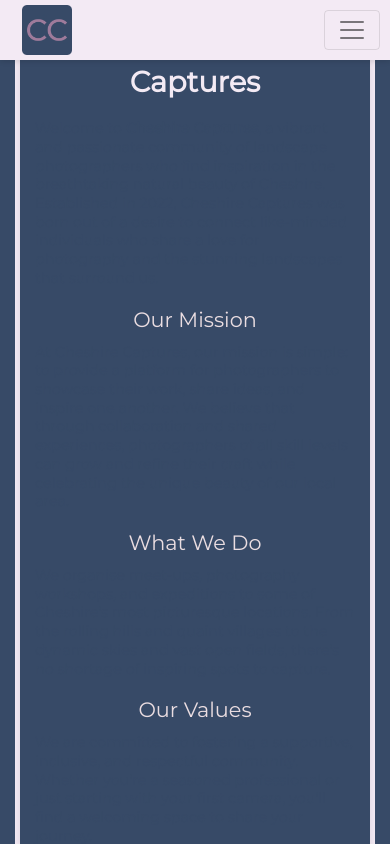
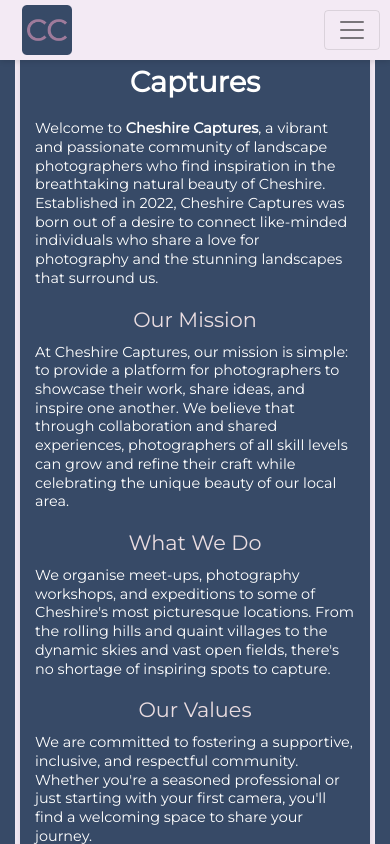
Before and after one commit to NickCMoore/cheshire-captures, a React (Create React App) app: page /about in a window 390 px wide. Shown: the top 844 px of the page. Built offline with nearby package versions, Linux system fonts and the light colour scheme.

Commit message:
style about page to avoid contrast issue

```diff
--- a/src/styles/AboutPage.module.css
+++ b/src/styles/AboutPage.module.css
@@ -1,6 +1,6 @@
 .AboutPage {
   background-color: #f3eaf4;
-  color: var(--yinmn-blue);
+  color: white;
   background-size: cover;
   background-position: center;
   background-repeat: no-repeat;
@@ -19,6 +19,7 @@ p {
   font-size: 1.2rem;
   line-height: 1.6;
   margin-bottom: 20px;
+  color: white;
 }
 
 .AboutContainer {
@@ -40,6 +41,7 @@ p {
 .Header {
   font-size: 2.5rem;
   margin-bottom: 20px;
+  color: white;
 }
 
 h2 {
@@ -52,9 +54,9 @@ p {
   font-size: 1rem;
   line-height: 1.6;
   margin-bottom: 20px;
+  color: white;
 }
 
-/* Media Queries for Mobile */
 @media (max-width: 768px) {
   .AboutPage {
     margin-top: 20px;
@@ -69,16 +71,19 @@ p {
   .Header {
     font-size: 2rem;
     text-align: center;
+    color: white;
   }
 
   h2 {
     font-size: 1.5rem;
     text-align: center;
+    color: var(--lavender-blush);
   }
 
   p {
     font-size: 1rem;
     line-height: 1.4;
+    color: white;
   }
 }
 
@@ -96,15 +101,18 @@ p {
   .Header {
     font-size: 1.8rem;
     text-align: center;
+    color: white;
   }
 
   h2 {
     font-size: 1.3rem;
     text-align: center;
+    color: var(--lavender-blush);
   }
 
   p {
     font-size: 0.9rem;
     line-height: 1.3;
+    color: white;
   }
 }
```
Lines whose indentation alone changed are shown as unchanged.
